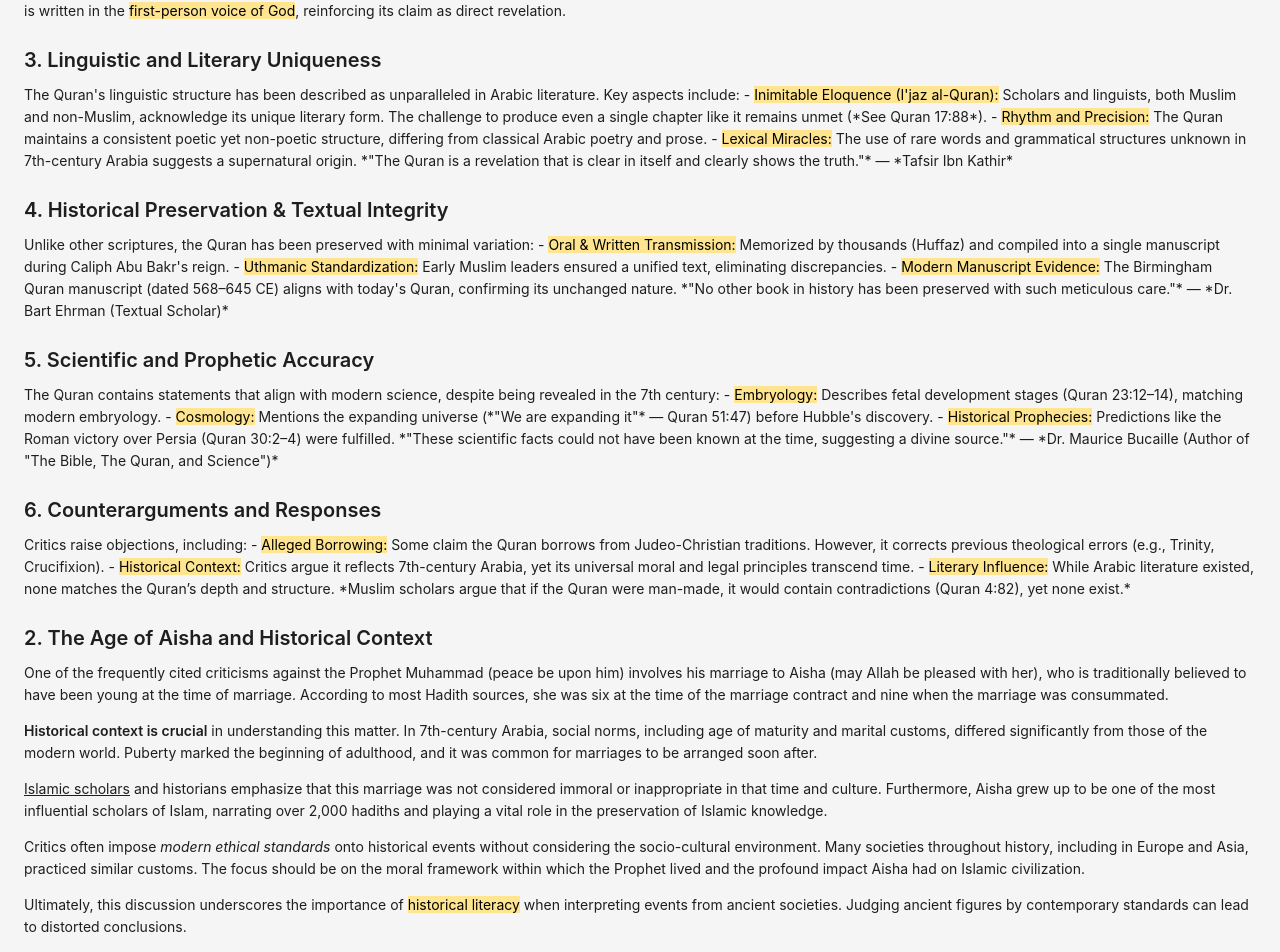
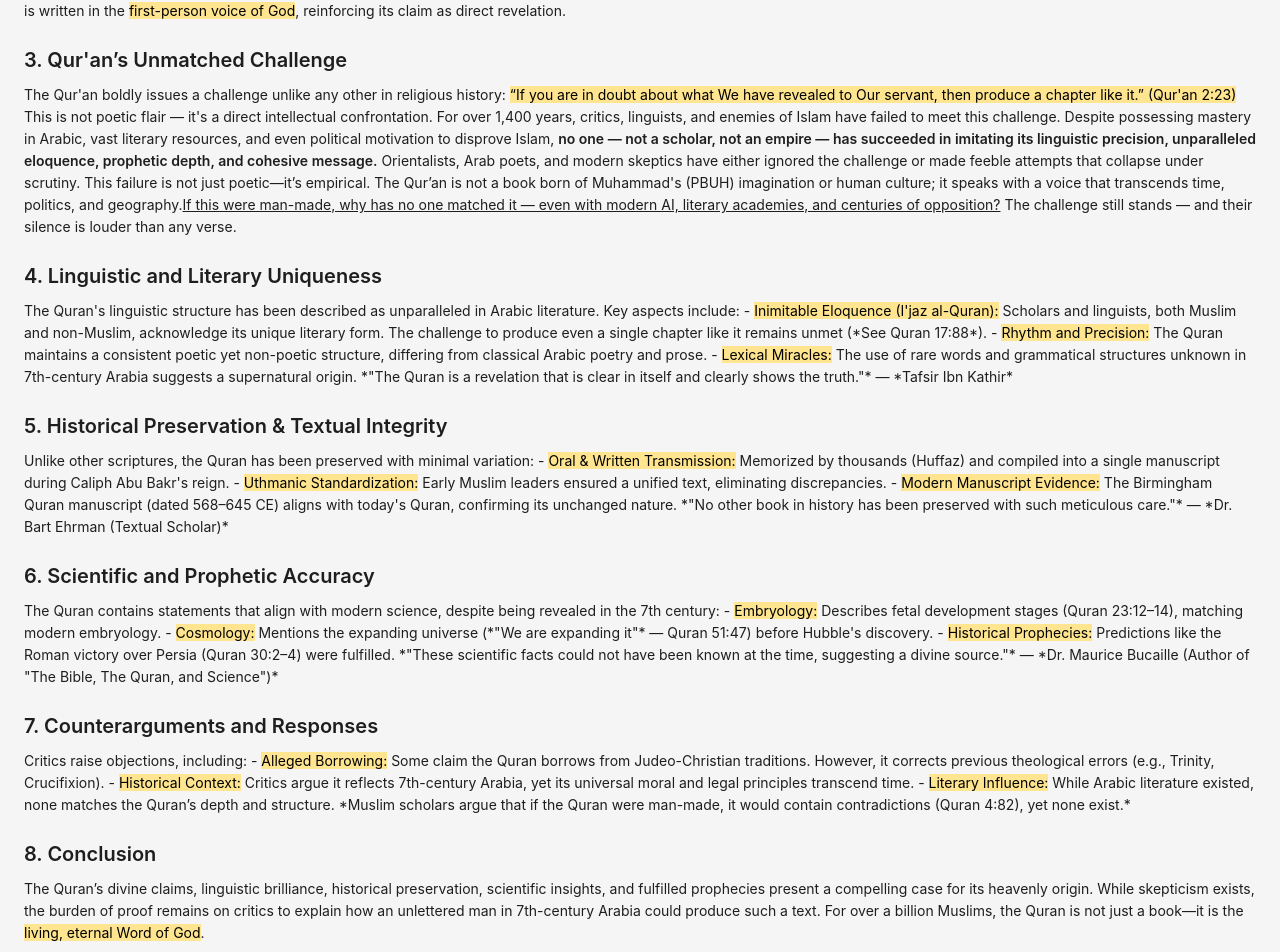
Before and after one commit to defenseofislam/web, a React (Create React App) app: page /web/islam/quran/1 in a window 1280 px wide. Shown: the part 575-1527 px from the top of the page. Built offline with nearby package versions, Linux system fonts and the light colour scheme; a web font is replaced by a local one.

Commit message:
feat: enhance IslamComponent1 with expanded content and updated section titles

```diff
--- a/src/components/Islam/quran/IslamComponent1.js
+++ b/src/components/Islam/quran/IslamComponent1.js
@@ -26,11 +26,11 @@ function IslamComponent1() {
           transmitted to the Prophet Muhammad (peace be upon him) through the
           Angel Gabriel. Critics, however, argue that it is a human-authored
           text influenced by historical, cultural, and religious contexts. This
-          article examines the Quran's divine claims, its linguistic and literary
-          uniqueness, historical transmission, scientific and prophecies, and
-          responses to criticisms. Through a multidisciplinary approach, this
-          study evaluates the evidence for and against the Quran's divine
-          origin.
+          article examines the Quran's divine claims, its linguistic and
+          literary uniqueness, historical transmission, scientific and
+          prophecies, and responses to criticisms. Through a multidisciplinary
+          approach, this study evaluates the evidence for and against the
+          Quran's divine origin.
         </Paragraph>
 
         <hr />
@@ -72,7 +72,38 @@ function IslamComponent1() {
           direct revelation.
         </Paragraph>
 
-        <Title level={4}>3. Linguistic and Literary Uniqueness</Title>
+        <Title level={4}>3. Qur'an’s Unmatched Challenge</Title>
+        <Paragraph>
+          The Qur'an boldly issues a challenge unlike any other in religious
+          history:{" "}
+          <Text mark>
+            “If you are in doubt about what We have revealed to Our servant,
+            then produce a chapter like it.” (Qur'an 2:23)
+          </Text>{" "}
+          This is not poetic flair — it's a direct intellectual confrontation.
+          For over 1,400 years, critics, linguists, and enemies of Islam have
+          failed to meet this challenge. Despite possessing mastery in Arabic,
+          vast literary resources, and even political motivation to disprove
+          Islam,{" "}
+          <Text strong>
+            no one — not a scholar, not an empire — has succeeded in imitating
+            its linguistic precision, unparalleled eloquence, prophetic depth,
+            and cohesive message.
+          </Text>{" "}
+          Orientalists, Arab poets, and modern skeptics have either ignored the
+          challenge or made feeble attempts that collapse under scrutiny.
+          {"\n\n"}This failure is not just poetic—it’s empirical. The Qur’an is
+          not a book born of Muhammad's (PBUH) imagination or human culture; it
+          speaks with a voice that transcends time, politics, and geography.
+          <Text underline>
+            If this were man-made, why has no one matched it — even with modern
+            AI, literary academies, and centuries of opposition?
+          </Text>{" "}
+          The challenge still stands — and their silence is louder than any
+          verse.
+        </Paragraph>
+
+        <Title level={4}>4. Linguistic and Literary Uniqueness</Title>
         <Paragraph>
           The Quran's linguistic structure has been described as unparalleled in
           Arabic literature. Key aspects include:
@@ -90,7 +121,7 @@ function IslamComponent1() {
           clearly shows the truth."* — *Tafsir Ibn Kathir*
         </Paragraph>
 
-        <Title level={4}>4. Historical Preservation & Textual Integrity</Title>
+        <Title level={4}>5. Historical Preservation & Textual Integrity</Title>
         <Paragraph>
           Unlike other scriptures, the Quran has been preserved with minimal
           variation:
@@ -106,7 +137,7 @@ function IslamComponent1() {
           meticulous care."* — *Dr. Bart Ehrman (Textual Scholar)*
         </Paragraph>
 
-        <Title level={4}>5. Scientific and Prophetic Accuracy</Title>
+        <Title level={4}>6. Scientific and Prophetic Accuracy</Title>
         <Paragraph>
           The Quran contains statements that align with modern science, despite
           being revealed in the 7th century:
@@ -121,7 +152,7 @@ function IslamComponent1() {
           "The Bible, The Quran, and Science")*
         </Paragraph>
 
-        <Title level={4}>6. Counterarguments and Responses</Title>
+        <Title level={4}>7. Counterarguments and Responses</Title>
         <Paragraph>
           Critics raise objections, including:
           {"\n\n"} - <Text mark>Alleged Borrowing:</Text> Some claim the Quran
@@ -136,45 +167,7 @@ function IslamComponent1() {
           would contain contradictions (Quran 4:82), yet none exist.*
         </Paragraph>
 
-        <Title level={4}>2. The Age of Aisha and Historical Context</Title>
-        <Paragraph>
-          One of the frequently cited criticisms against the Prophet Muhammad
-          (peace be upon him) involves his marriage to Aisha (may Allah be
-          pleased with her), who is traditionally believed to have been young at
-          the time of marriage. According to most Hadith sources, she was six at
-          the time of the marriage contract and nine when the marriage was
-          consummated.
-        </Paragraph>
-        <Paragraph>
-          <Text strong>Historical context is crucial</Text> in understanding
-          this matter. In 7th-century Arabia, social norms, including age of
-          maturity and marital customs, differed significantly from those of the
-          modern world. Puberty marked the beginning of adulthood, and it was
-          common for marriages to be arranged soon after.
-        </Paragraph>
-        <Paragraph>
-          <Text underline>Islamic scholars</Text> and historians emphasize that
-          this marriage was not considered immoral or inappropriate in that time
-          and culture. Furthermore, Aisha grew up to be one of the most
-          influential scholars of Islam, narrating over 2,000 hadiths and
-          playing a vital role in the preservation of Islamic knowledge.
-        </Paragraph>
-        <Paragraph>
-          Critics often impose <Text italic>modern ethical standards</Text> onto
-          historical events without considering the socio-cultural environment.
-          Many societies throughout history, including in Europe and Asia,
-          practiced similar customs. The focus should be on the moral framework
-          within which the Prophet lived and the profound impact Aisha had on
-          Islamic civilization.
-        </Paragraph>
-        <Paragraph>
-          Ultimately, this discussion underscores the importance of{" "}
-          <Text mark>historical literacy</Text> when interpreting events from
-          ancient societies. Judging ancient figures by contemporary standards
-          can lead to distorted conclusions.
-        </Paragraph>
-
-        <Title level={4}>7. Conclusion</Title>
+        <Title level={4}>8. Conclusion</Title>
         <Paragraph>
           The Quran’s divine claims, linguistic brilliance, historical
           preservation, scientific insights, and fulfilled prophecies present a
```
